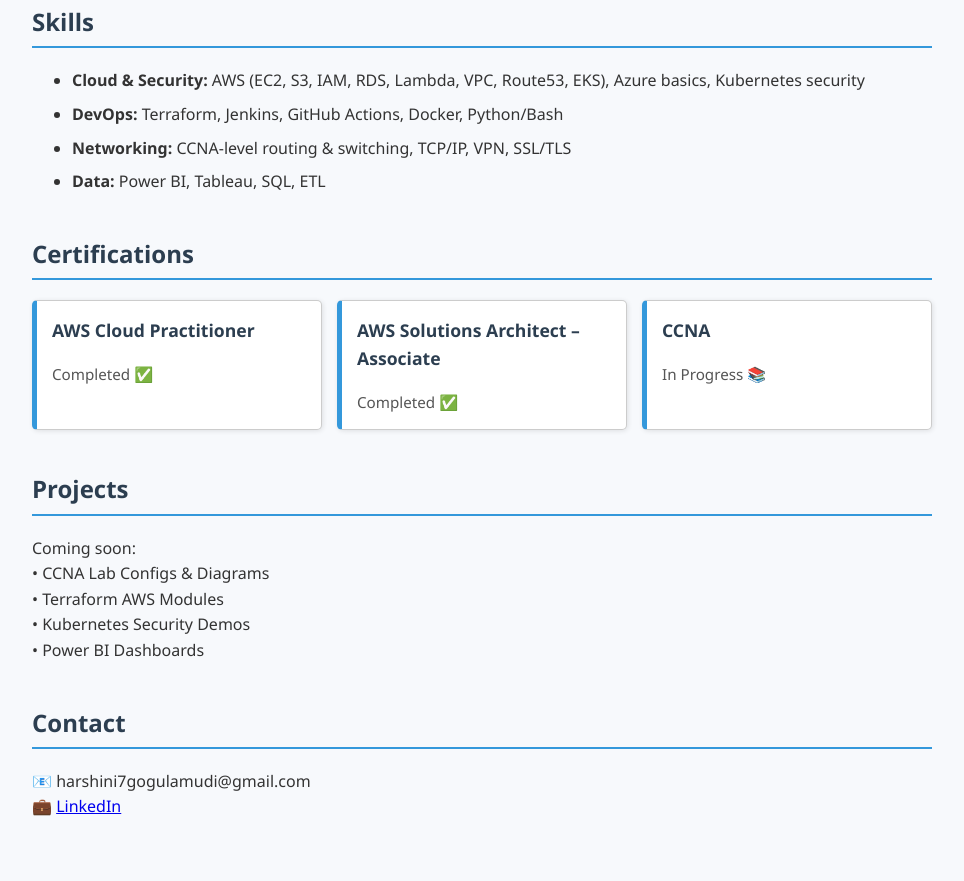
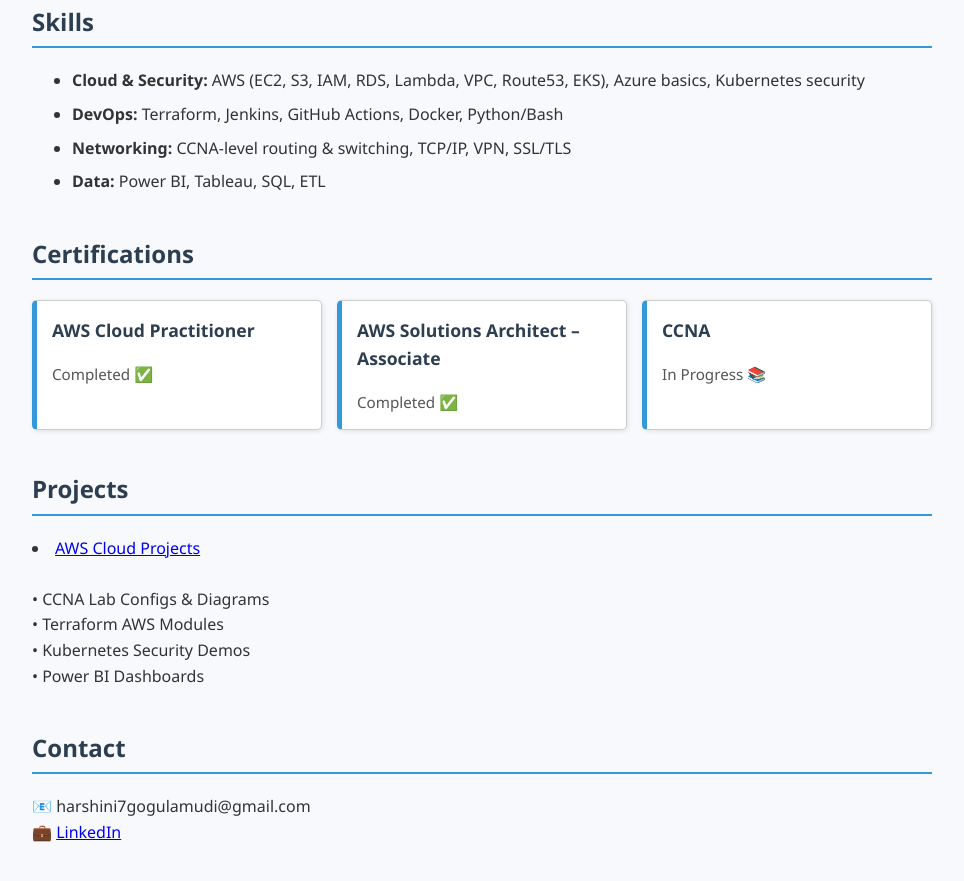
Before and after one commit to Harshini7gogulamudi/portfolio, a plain HTML site: page index.html in a window 1280 px wide. Shown: the part 395-1276 px from the top of the page, without its empty margins (158-1122 px from the left). Drawn offline with Linux system fonts and the light colour scheme.

Commit message:
Update index.html

```diff
--- a/index.html
+++ b/index.html
@@ -172,7 +172,7 @@
     <section id="projects">
       <h2>Projects</h2>
       <p>
-        Coming soon:
+        <li><a href="https://github.com/Harshini7gogulamudi/aws-projects">AWS Cloud Projects</a></li>
         <br>• CCNA Lab Configs & Diagrams
         <br>• Terraform AWS Modules
         <br>• Kubernetes Security Demos
```
